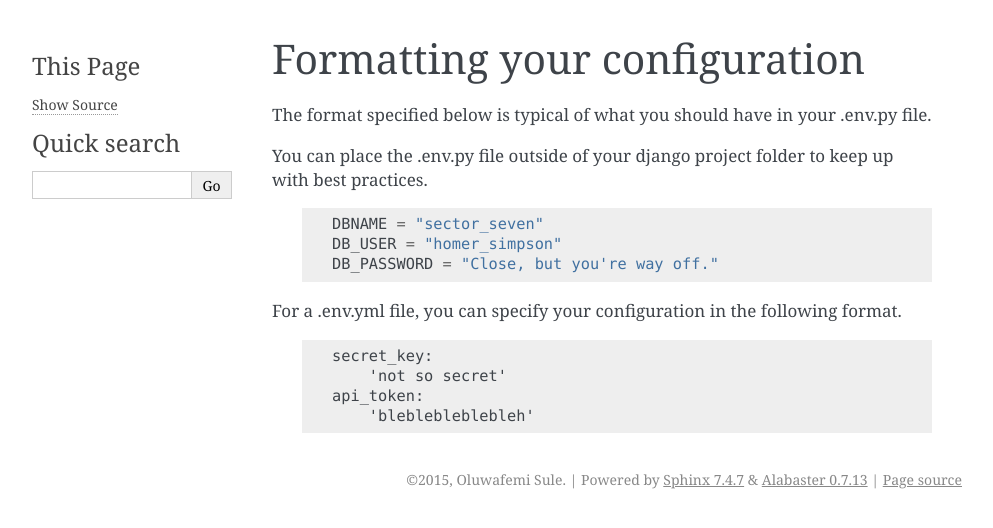
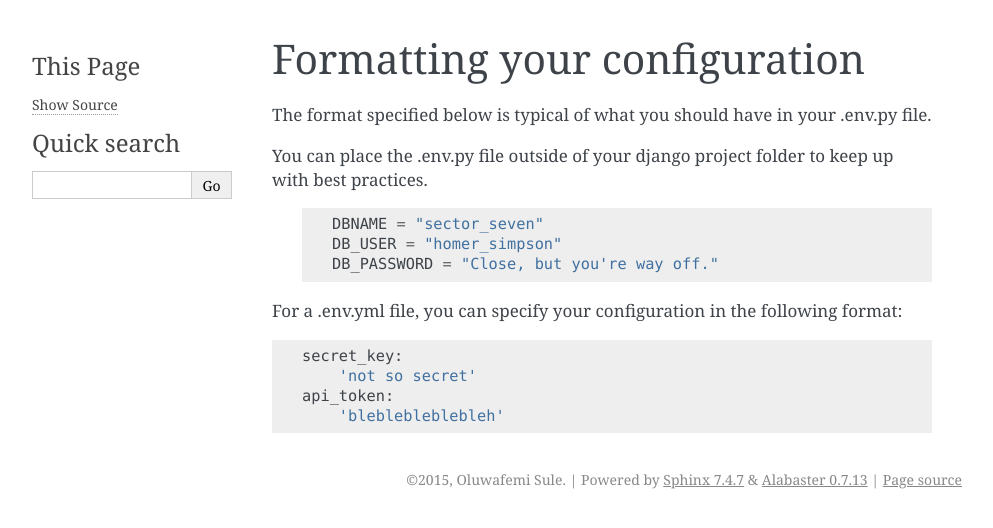
Before and after one commit to osule/django-envie, a Sphinx documentation site: the page built from docs/02-formatting.rst, in a window 1280 px wide. Shown: the top 528 px of the page, without its empty margins (148-1141 px from the left). Built offline with Sphinx 7.4.7, drawn with Linux system fonts in a browser that asks for light colours.

Commit message:
(fix) code-block not showing in build

```diff
--- a/docs/02-formatting.rst
+++ b/docs/02-formatting.rst
@@ -11,11 +11,9 @@
         DB_USER = "homer_simpson"
         DB_PASSWORD = "Close, but you're way off."
 
-For a .env.yml file, you can specify your configuration in the following format.
+For a .env.yml file, you can specify your configuration in the following format::
 
-    .. code-block:: none
-
-        secret_key:
-            'not so secret'
-        api_token:
-            'bleblebleblebleh'
+    secret_key:
+        'not so secret'
+    api_token:
+        'bleblebleblebleh'
```
